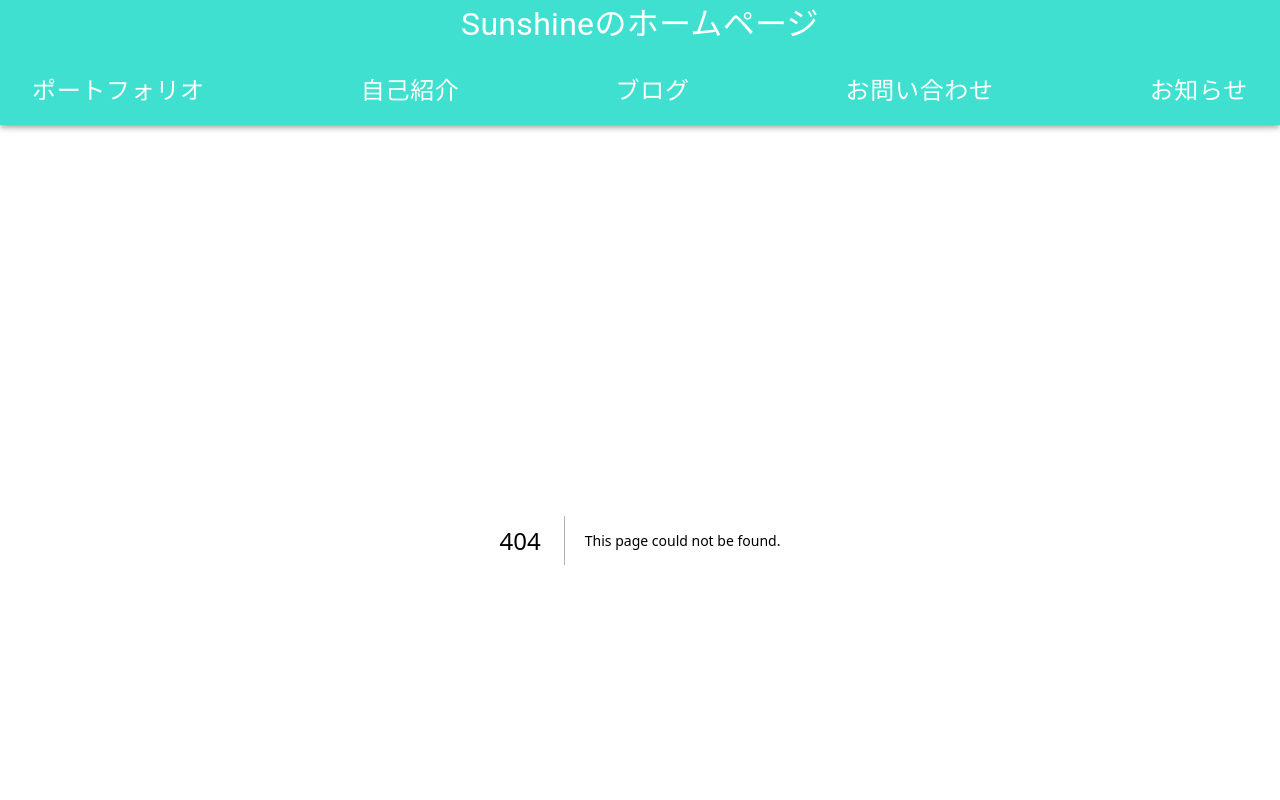
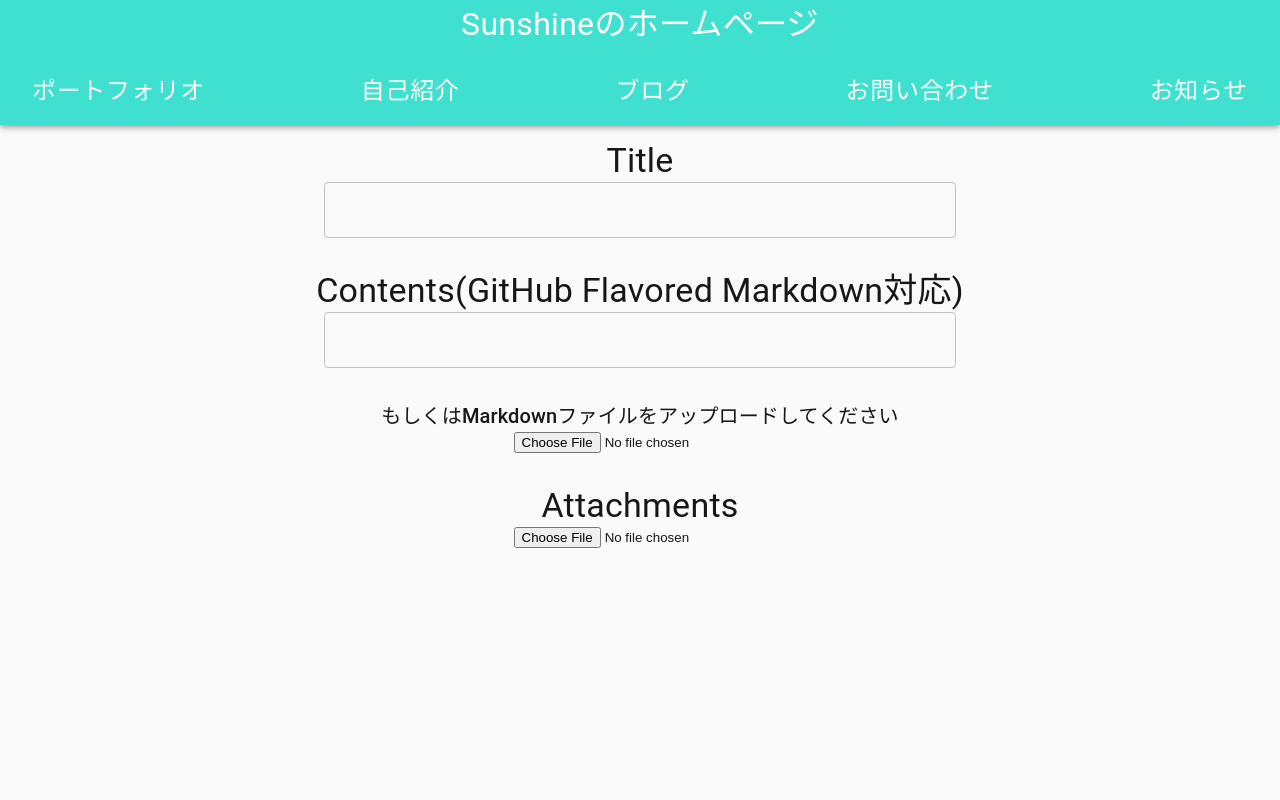
Before and after one commit to sunshine-724/my-homepage, a Next.js app: page /admin/blog in a window 1280 px wide. Before the commit this address had no page. Shown: the top 800 px of the page. Built offline with nearby package versions, Linux system fonts and the light colour scheme.

Commit message:
ブログ作成ページの途中

```diff
--- /dev/null
+++ b/src/app/admin/blog/page.tsx
@@ -0,0 +1,88 @@
+"use client";
+import OriginTextField from "@/app/component/OriginTextField/OriginTextField";
+import { Box, Typography } from "@mui/material";
+import { useState } from "react";
+
+export default function MakeBlogPage() {
+    const [inputs, setInputs] = useState("");
+    const [markdownFile, setMarkdownFile] = useState<File | null>(null);
+
+    const updateInputValue = (value: string) => {
+        setInputs(value);
+    };
+
+    const handleMarkdownFileChange = (event: React.ChangeEvent<HTMLInputElement>) => {
+        const selectedFile = event.target.files?.[0];
+
+        if (selectedFile) {
+            if (selectedFile.name.endsWith('.md')) {
+                setMarkdownFile(selectedFile);
+            } else {
+                setMarkdownFile(null);
+                alert('Markdown（.md）ファイルのみを選択してください');
+            }
+        } else {
+            setMarkdownFile(null);
+            alert('markdownファイルを選択してください');
+        }
+    };
+
+    return (
+        <>
+            <Box
+                sx={{
+                    display: "flex",
+                    flexDirection: "column",
+                    gap: 4, // 子要素の縦の間隔
+                }}
+            >
+                <OriginTextField
+                    title="Title"
+                    boxWidth="50%"
+                    onChange={(val) => updateInputValue(val)}
+                />
+                <OriginTextField
+                    title="Contents(GitHub Flavored Markdown対応)"
+                    boxWidth="50%"
+                    onChange={(val) => updateInputValue(val)}
+                />
+                <Box
+                    sx={{
+                        display: "flex",
+                        flexDirection: "column",
+                        alignItems: "center",
+                        // alignContent: "center", なぜかContentだとうまくいかない
+                    }}
+                >
+                    <Typography
+                        variant="h6"
+                        sx={{ display: "flex" }}
+                    >もしくはMarkdownファイルをアップロードしてください
+                    </Typography>
+                    <input
+                        type="file"
+                        accept=".md" //バリデーション
+                        // multiple //複数ファイルのアップロード
+                        onChange={handleMarkdownFileChange} //ファイル選択時のイベント
+                    />
+                </Box>
+                <Box
+                    sx={{
+                        display: "flex",
+                        flexDirection: "column",
+                        alignItems: "center",
+                    }}
+                >
+                    <Typography variant="h4">Attachments</Typography>
+                    <input
+                        type="file"
+                        accept=".pdf" //バリデーション
+                        // multiple //複数ファイルのアップロード
+                        onChange={handleMarkdownFileChange} //ファイル選択時のイベント
+                    />
+                </Box>
+            </Box>
+        </>
+
+    );
+}
--- /dev/null
+++ b/src/app/component/OriginTextField/OriginTextField.tsx
@@ -0,0 +1,43 @@
+import { Box, TextField, Typography } from "@mui/material";
+import { useState } from "react";
+
+interface OriginTextFieldProps {
+    title: string;
+    boxWidth: string;
+    onChange?: (value: string) => void; //コールバック
+}
+
+export default function OriginTextField({ title, boxWidth, onChange }: OriginTextFieldProps) {
+    const [inputValue, setInputValue] = useState("");
+
+    const handleInputChange = (event: React.ChangeEvent<HTMLInputElement>) => {
+        const value = event.target.value;
+        setInputValue(value);
+        if (onChange) {
+            onChange(value); // コールバックを呼び出す
+        }
+    };
+
+    return (
+        <>
+            <Box
+                sx={{
+                    display: "flex",
+                    flexDirection: "column",
+                    alignItems: "center",
+                }}
+            >
+                <Typography
+                    variant="h4"
+                    sx={{ display: "flex" }}
+                >{title}
+                </Typography>
+                <TextField
+                    sx={{ width: boxWidth }}
+                    value={inputValue}
+                    onChange={handleInputChange}
+                />
+            </Box>
+        </>
+    );
+}
```
